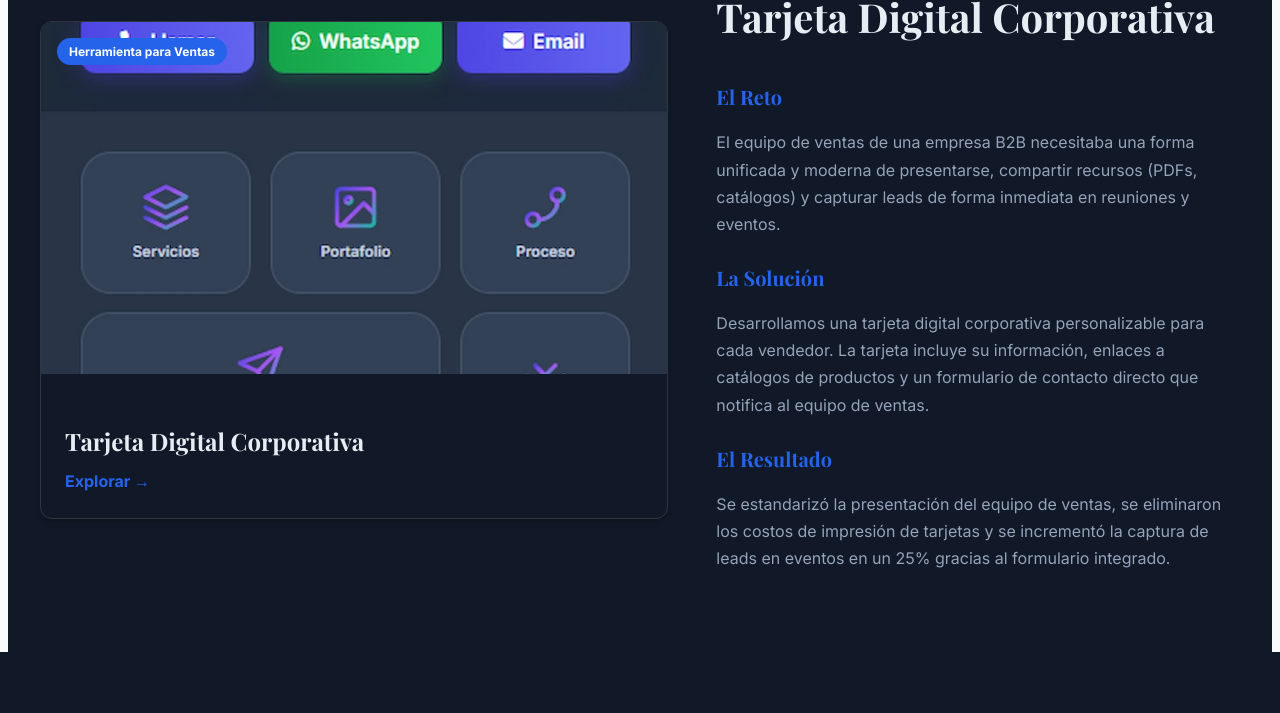
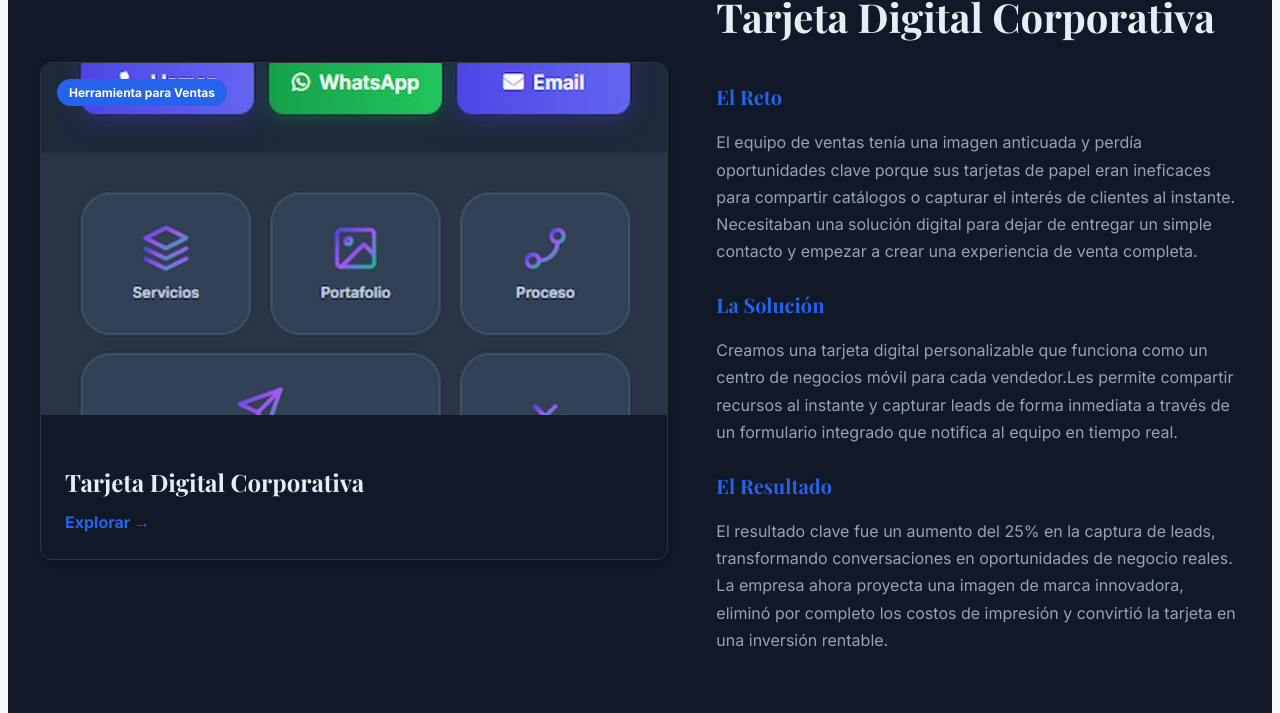
Before and after one commit to Maps67/pixelarte-sitio-web, an Astro site: page /portafolio in a window 1280 px wide. Shown: the part 2045-2758 px from the top of the page. Built offline with nearby package versions, Linux system fonts and the light colour scheme; Astro itself is replaced by a stand-in of ours.

Commit message:
cambios texto portafolio

```diff
--- a/src/pages/portafolio.astro
+++ b/src/pages/portafolio.astro
@@ -24,9 +24,9 @@ const projectsData = [
         title: 'Tarjeta Digital Corporativa',
         service: 'Herramienta para Ventas',
         mediaType: 'image',
-        challenge: 'El equipo de ventas de una empresa B2B necesitaba una forma unificada y moderna de presentarse, compartir recursos (PDFs, catálogos) y capturar leads de forma inmediata en reuniones y eventos.',
-        solution: 'Desarrollamos una tarjeta digital corporativa personalizable para cada vendedor. La tarjeta incluye su información, enlaces a catálogos de productos y un formulario de contacto directo que notifica al equipo de ventas.',
-        result: 'Se estandarizó la presentación del equipo de ventas, se eliminaron los costos de impresión de tarjetas y se incrementó la captura de leads en eventos en un 25% gracias al formulario integrado.'
+        challenge: 'El equipo de ventas tenía una imagen anticuada y perdía oportunidades clave porque sus tarjetas de papel eran ineficaces para compartir catálogos o capturar el interés de clientes al instante. Necesitaban una solución digital para dejar de entregar un simple contacto y empezar a crear una experiencia de venta completa.',
+        solution: 'Creamos una tarjeta digital personalizable que funciona como un centro de negocios móvil para cada vendedor.Les permite compartir recursos al instante y capturar leads de forma inmediata a través de un formulario integrado que notifica al equipo en tiempo real.',
+        result: 'El resultado clave fue un aumento del 25% en la captura de leads, transformando conversaciones en oportunidades de negocio reales. La empresa ahora proyecta una imagen de marca innovadora, eliminó por completo los costos de impresión y convirtió la tarjeta en una inversión rentable.'
     }
 ];
 
```
